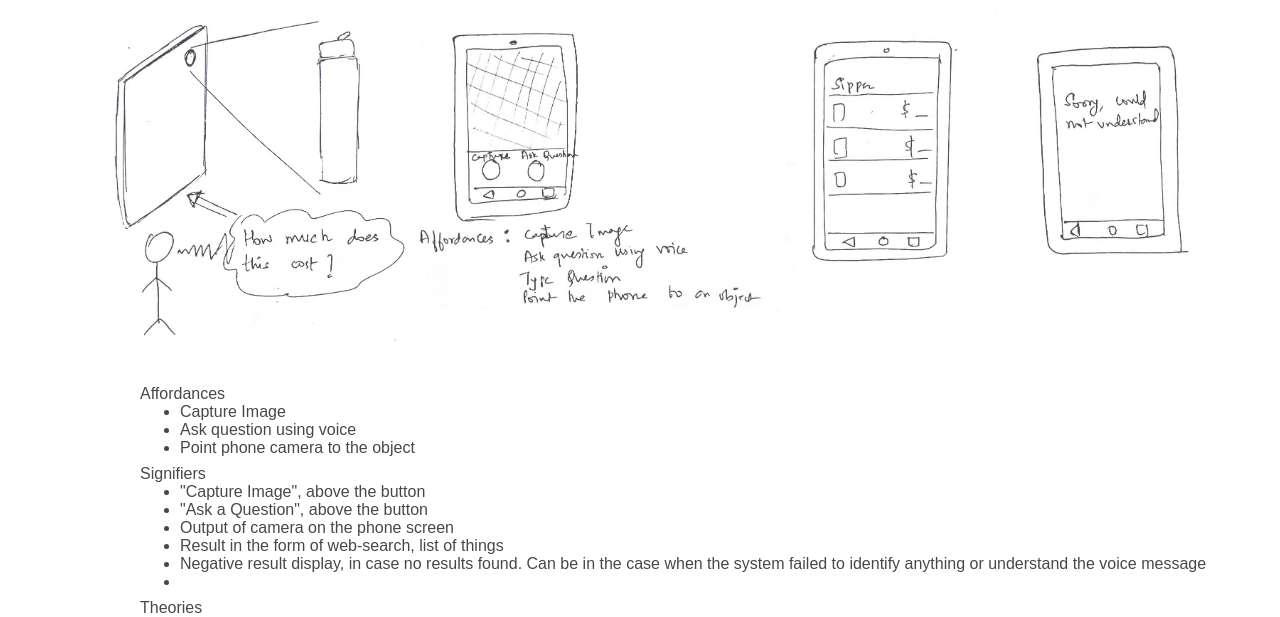
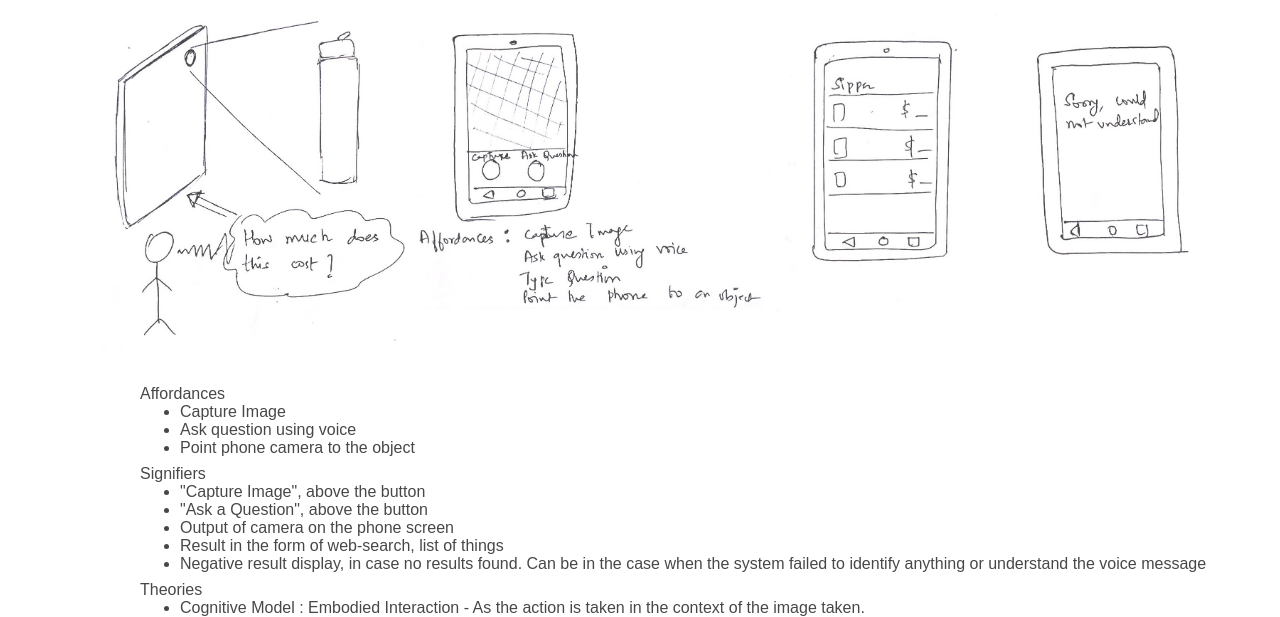
Before and after one commit to sardankur-zz/sardankur.github.io, a plain HTML site: page cs592.html in a window 1280 px wide. Shown: the part 183-800 px from the top of the page. Drawn offline with Linux system fonts and the light colour scheme; a web font is replaced by a local one.

Commit message:
Layout fix

```diff
--- a/cs592.html
+++ b/cs592.html
@@ -93,7 +93,6 @@
                                                 <li class="site-list-item" style="padding: 0px">Output of camera on the phone screen</li>
                                                 <li class="site-list-item" style="padding: 0px">Result in the form of web-search, list of things</li>
                                                 <li class="site-list-item" style="padding: 0px">Negative result display, in case no results found. Can be in the case when the system failed to identify anything or understand the voice message</li>
-                                                <li class="site-list-item" style="padding: 0px"></li>
                                              </ul>
                                         </li>
                                         <li class="site-container-sm" >
```
